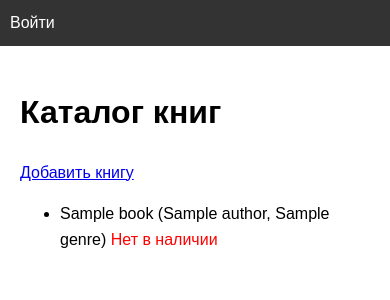
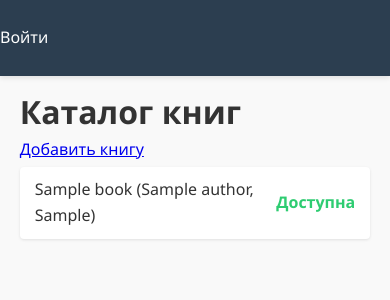
Before and after one commit to defstrife/Library_Web, a Flask app: template templates/index.html in a window 390 px wide. Shown: the top 300 px of the page. Run offline with Flask 3, Linux system fonts and the light colour scheme; tables that the repository leaves empty hold one stand-in row (values such as "Sample post"); the template is opened without the code that fills it: values that come from a table or form of the project are taken from there, most other values are stand-ins (such as "Sample title", 1, 10 or a date in 2020); parts of the project's set-up code (start-up, migrations or seed data) failed here and were passed over.

Commit message:
Second Commit

```diff
--- a/app.py
+++ b/app.py
@@ -1,7 +1,8 @@
 from flask import Flask, render_template, request, redirect, url_for, flash
 from flask_login import LoginManager, login_user, login_required, current_user, logout_user
-from models import db, User, Author, Book
-from forms import LoginForm, BookForm
+from models import db, User, Author, Book, Order, Issuance
+from forms import LoginForm, BookForm, OrderForm, IssueForm
+from flask_migrate import Migrate
 
 app = Flask(__name__)
 app.config['SECRET_KEY'] = '!!!&&&%%%64r147812648930**&^^'
@@ -11,6 +12,8 @@ app.config['SQLALCHEMY_TRACK_MODIFICATIONS'] = False
 db.init_app(app)
 
 login_manager = LoginManager(app)
+
+migrate = Migrate(app, db)
 
 @login_manager.user_loader
 def load_user(user_id):
@@ -49,7 +52,7 @@ def add_book():
         db.session.commit()
         flash('Книга добавлена')
         return redirect(url_for('index'))
-    return render_template('add_book.html', form = form)
+    return render_template('books/add_book.html', form = form)
 
 @app.route('/order', methods=['GET', 'POST'])
 @login_required
@@ -62,7 +65,7 @@ def order():
         db.session.commit()
         flash('Книга заказана!')
         return redirect(url_for('index'))
-    return render_template('order.html', form=form)
+    return render_template('orders/order.html', form=form)
 
 @app.route('/issue', methods=['GET', 'POST'])
 @login_required
@@ -82,7 +85,7 @@ def issue():
         db.session.commit()
         flash('Книга выдана!')
         return redirect(url_for('index'))
-    return render_template('issue.html', form=form)
+    return render_template('issuances/issue.html', form=form)
 
 @app.route('/track')
 @login_required
@@ -92,7 +95,11 @@ def track():
         return redirect(url_for('index'))
 
     issuances = Issuance.query.filter_by(status='выдано').all()
-    return render_template('track.html', issuances=issuances)
+    return render_template('issuances/track.html', issuances=issuances)
+
+# Create tables after all models are defined
+with app.app_context():
+    db.create_all()
 
 if __name__ == '__main__':
     app.run(host = '0.0.0.0', port = 5000)
--- a/models.py
+++ b/models.py
@@ -2,7 +2,7 @@ from flask_sqlalchemy import SQLAlchemy
 from flask_login import UserMixin
 from datetime import datetime
 
-db = SQLAlchemy
+db = SQLAlchemy()
 
 class User(db.Model, UserMixin):
     id = db.Column(db.Integer, primary_key = True)
@@ -20,6 +20,7 @@ class Book(db.Model):
     author_id = db.Column(db.Integer, db.ForeignKey("author.id"), nullable = False)
     genre = db.Column(db.String(20), nullable = False)
     available = db.Column(db.Boolean, default = True)
+    author = db.relationship("Author", backref = "books")
 
 class Order(db.Model):
     id = db.Column(db.Integer, primary_key = True)
--- a/requirements.txt
+++ b/requirements.txt
@@ -1,5 +1,6 @@
 flask==3.0.0
 flask-sqlalchemy==3.1.1
-flask-login==0.6.2
+flask-login==0.6.3
 flask-wtf==1.2.1
 psycopg2-binary==2.9.9
+flask-migrate==4.0.4
--- a/static/style.css
+++ b/static/style.css
@@ -1,60 +1,184 @@
-body {
-    font-family: Arial, sans-serif;
+/* Общие стили */
+:root {
+    --primary-color: #3498db;
+    --secondary-color: #2ecc71;
+    --danger-color: #e74c3c;
+    --warning-color: #f39c12;
+    --light-color: #ecf0f1;
+    --dark-color: #2c3e50;
+    --text-color: #333;
+    --text-light: #fff;
+}
+
+* {
     margin: 0;
     padding: 0;
-    line-height: 1.6;
+    box-sizing: border-box;
 }
 
+body {
+    font-family: 'Segoe UI', Tahoma, Geneva, Verdana, sans-serif;
+    line-height: 1.6;
+    color: var(--text-color);
+    background-color: #f9f9f9;
+}
+
+.container {
+    width: 90%;
+    max-width: 1200px;
+    margin: 0 auto;
+    padding: 20px;
+}
+
+/* Навигация */
 nav {
-    background: #333333;
-    color: #fff;
-    padding: 10px;
+    background-color: var(--dark-color);
+    color: var(--text-light);
+    padding: 15px 0;
+    box-shadow: 0 2px 5px rgba(0, 0, 0, 0.1);
 }
 
 nav a {
-    color: #fff;
-    margin-right: 15px;
+    color: var(--text-light);
     text-decoration: none;
+    margin-right: 20px;
+    font-weight: 500;
+    transition: color 0.3s;
 }
 
-.container {
-    padding: 20px;
+nav a:hover {
+    color: var(--primary-color);
 }
 
-.flash {
-    background: #ffeb3b;
-    padding: 10px;
+/* Формы */
+form {
+    background: var(--light-color);
+    padding: 20px;
+    border-radius: 8px;
+    box-shadow: 0 2px 5px rgba(0, 0, 0, 0.1);
     margin-bottom: 20px;
 }
 
+form input,
+form select,
+form button {
+    width: 100%;
+    padding: 10px;
+    margin-bottom: 15px;
+    border: 1px solid #ddd;
+    border-radius: 4px;
+    font-size: 16px;
+}
+
+form button {
+    background-color: var(--primary-color);
+    color: var(--text-light);
+    border: none;
+    cursor: pointer;
+    transition: background-color 0.3s;
+}
+
+form button:hover {
+    background-color: #2980b9;
+}
+
+/* Сообщения (flash) */
+.flash {
+    padding: 15px;
+    margin-bottom: 20px;
+    border-radius: 4px;
+    background-color: var(--warning-color);
+    color: var(--dark-color);
+}
+
+/* Таблицы */
 table {
     width: 100%;
     border-collapse: collapse;
-    margin-top: 20px;
-}
-
-table, th, td {
-    border: 1px solid #ddd;
+    margin: 20px 0;
+    box-shadow: 0 2px 5px rgba(0, 0, 0, 0.1);
+    background-color: var(--text-light);
+    border-radius: 8px;
+    overflow: hidden;
 }
 
 th, td {
-    padding: 10px;
+    padding: 12px 15px;
     text-align: left;
+    border-bottom: 1px solid #ddd;
+}
+
+th {
+    background-color: var(--dark-color);
+    color: var(--text-light);
+}
+
+tr:nth-child(even) {
+    background-color: var(--light-color);
+}
+
+tr:hover {
+    background-color: #f1f1f1;
+}
+
+/* Списки */
+ul {
+    list-style-type: none;
+    padding: 0;
+}
+
+li {
+    background: var(--text-light);
+    margin: 5px 0;
+    padding: 10px 15px;
+    border-radius: 4px;
+    box-shadow: 0 1px 3px rgba(0, 0, 0, 0.1);
+    display: flex;
+    justify-content: space-between;
+    align-items: center;
 }
 
 .available {
-    color: green;
+    color: var(--secondary-color);
+    font-weight: bold;
 }
 
 .unavailable {
-    color: rgb(255, 0, 0);
+    color: var(--danger-color);
+    font-weight: bold;
 }
 
-form {
-    margin-bottom: 20px;
+/* Кнопки действий */
+.actions {
+    display: flex;
+    gap: 10px;
 }
 
-input, select, button {
-    margin-bottom: 10px;
-    padding: 8px;
+.actions a {
+    color: var(--text-light);
+    padding: 5px 10px;
+    border-radius: 4px;
+    text-decoration: none;
+    font-size: 14px;
 }
+
+.actions a.complete {
+    background-color: var(--secondary-color);
+}
+
+.actions a.delete {
+    background-color: var(--danger-color);
+}
+
+/* Адаптивность */
+@media (max-width: 768px) {
+    nav a {
+        display: block;
+        margin: 10px 0;
+    }
+
+    .container {
+        width: 95%;
+        padding: 10px;
+    }
+}
```
Also changed, not shown: migrations/alembic.ini (added, +50 -0 lines), migrations/env.py (added, +110 -0 lines), migrations/script.py.mako (added, +24 -0 lines), 1 other file.
